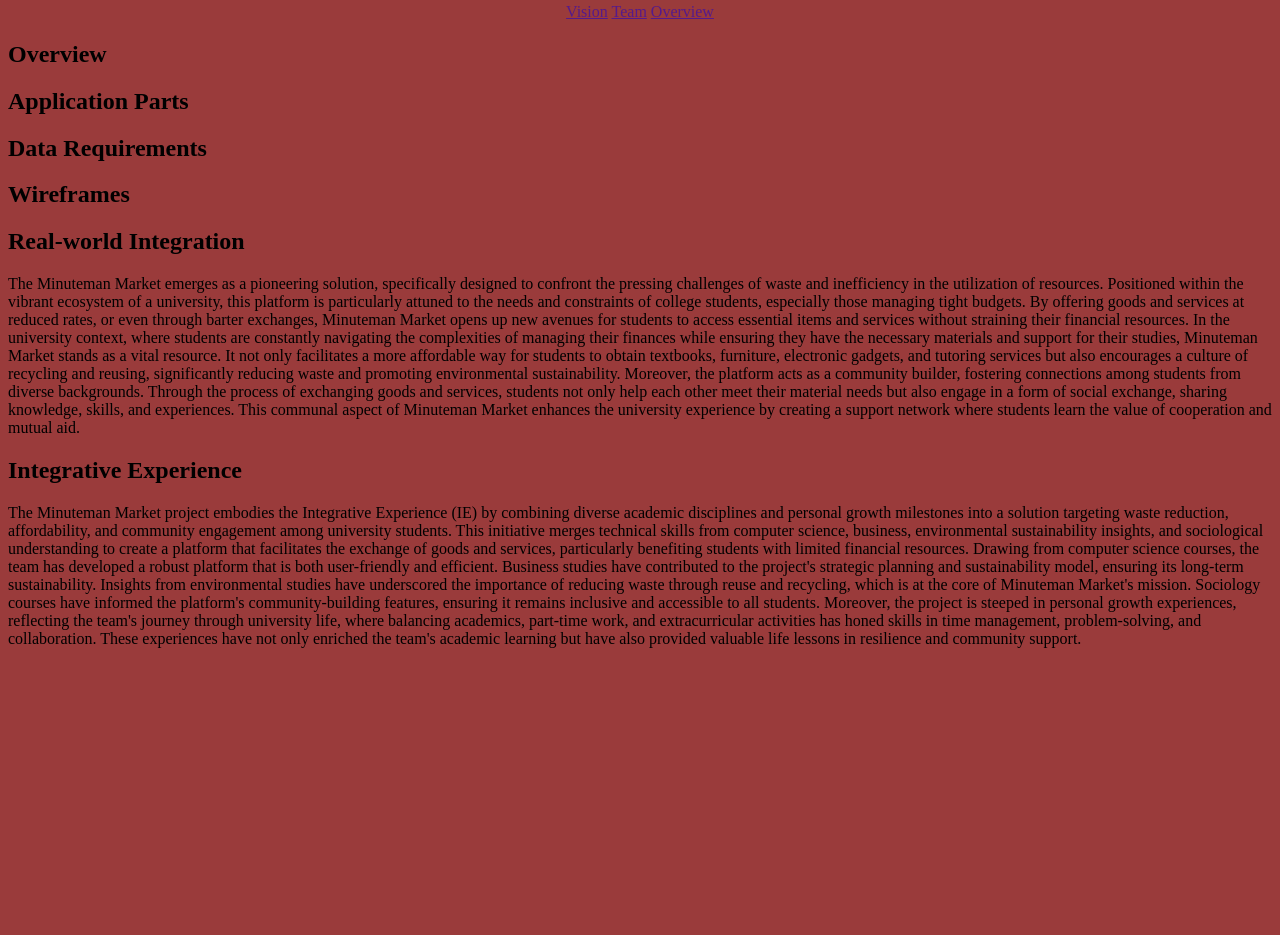
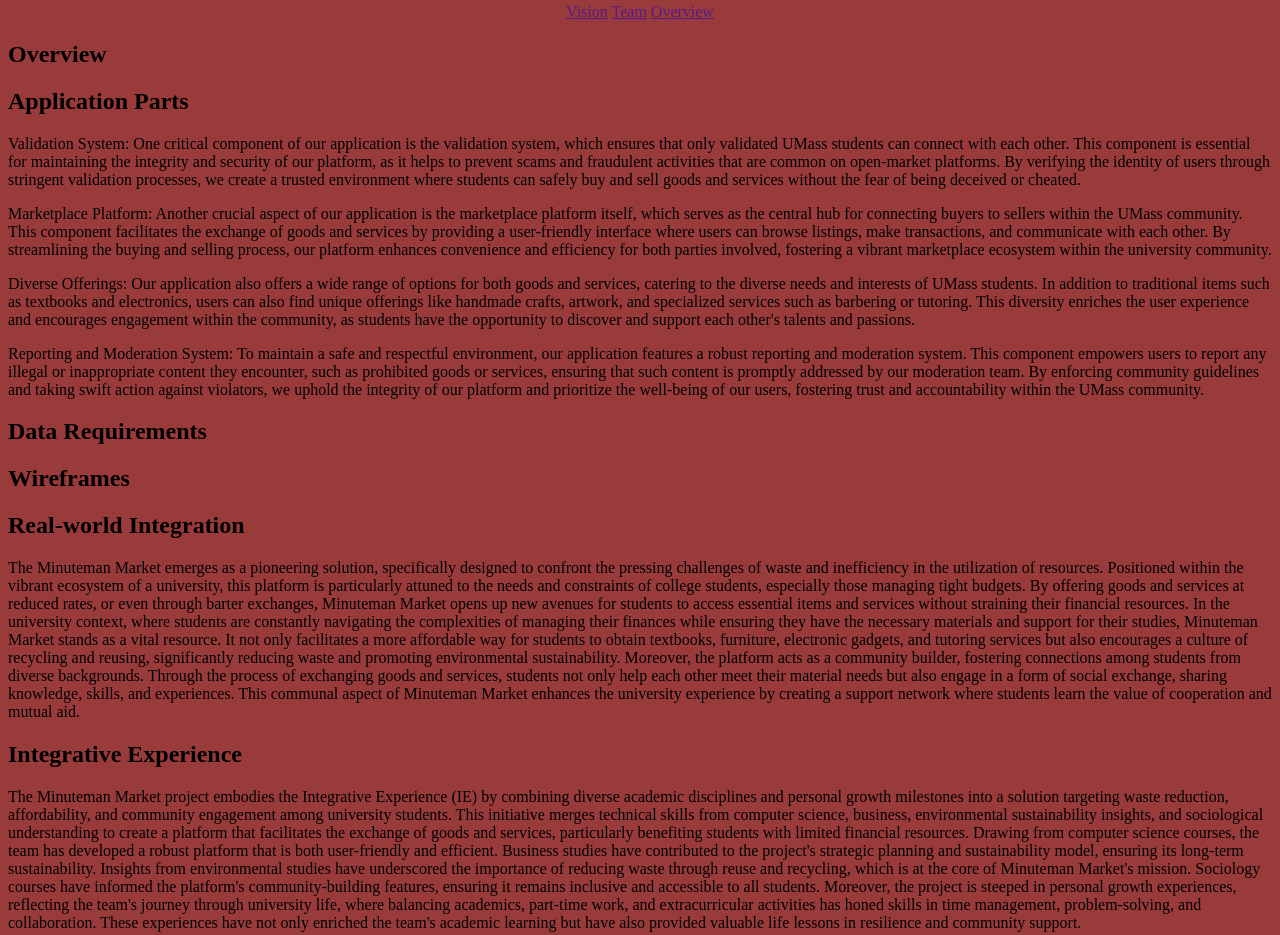
Before and after one commit to pratimsadhu/Minuteman-Marketplace, a website: page src/docs/milestone-01/index.html in a window 1280 px wide. Shown: the part 770-1705 px from the top of the page. Before the commit the page ends 1434 px from the top, so only its background shows below. Drawn offline with Linux system fonts and the light colour scheme.

Commit message:
Added Application Parts

```diff
--- a/src/docs/milestone-01/index.html
+++ b/src/docs/milestone-01/index.html
@@ -124,10 +124,21 @@
             <!-- Application Parts Section -->
             <section id="application-parts">
                 <h2>Application Parts</h2>
-                <p></p>
-                <p></p>
-                <p></p>
-                <p></p>
+                <p>
+                    Validation System: One critical component of our application is the validation system, which ensures that only validated UMass students can connect with each other. This component is essential for maintaining the integrity and security of our platform, as it helps to prevent scams and fraudulent activities that are common on open-market platforms. By verifying the identity of users through stringent validation processes, we create a trusted environment where students can safely buy and sell goods and services without the fear of being deceived or cheated.
+                </p>
+
+                <p>
+                    Marketplace Platform: Another crucial aspect of our application is the marketplace platform itself, which serves as the central hub for connecting buyers to sellers within the UMass community. This component facilitates the exchange of goods and services by providing a user-friendly interface where users can browse listings, make transactions, and communicate with each other. By streamlining the buying and selling process, our platform enhances convenience and efficiency for both parties involved, fostering a vibrant marketplace ecosystem within the university community.
+                </p>
+
+                <p>
+                    Diverse Offerings: Our application also offers a wide range of options for both goods and services, catering to the diverse needs and interests of UMass students. In addition to traditional items such as textbooks and electronics, users can also find unique offerings like handmade crafts, artwork, and specialized services such as barbering or tutoring. This diversity enriches the user experience and encourages engagement within the community, as students have the opportunity to discover and support each other's talents and passions.
+                </p>
+
+                <p>
+                    Reporting and Moderation System: To maintain a safe and respectful environment, our application features a robust reporting and moderation system. This component empowers users to report any illegal or inappropriate content they encounter, such as prohibited goods or services, ensuring that such content is promptly addressed by our moderation team. By enforcing community guidelines and taking swift action against violators, we uphold the integrity of our platform and prioritize the well-being of our users, fostering trust and accountability within the UMass community.
+                </p>
             </section>
 
             <!-- Data Requirements Section -->
```
